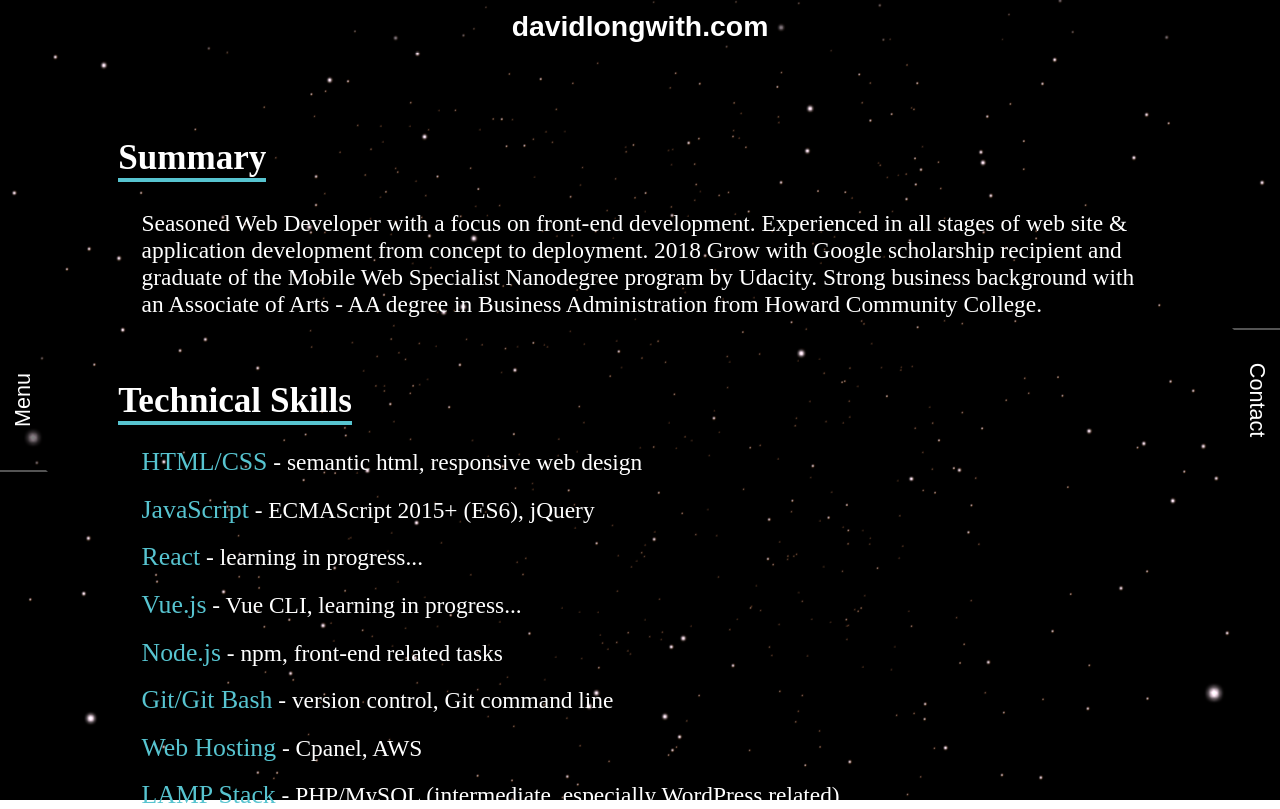
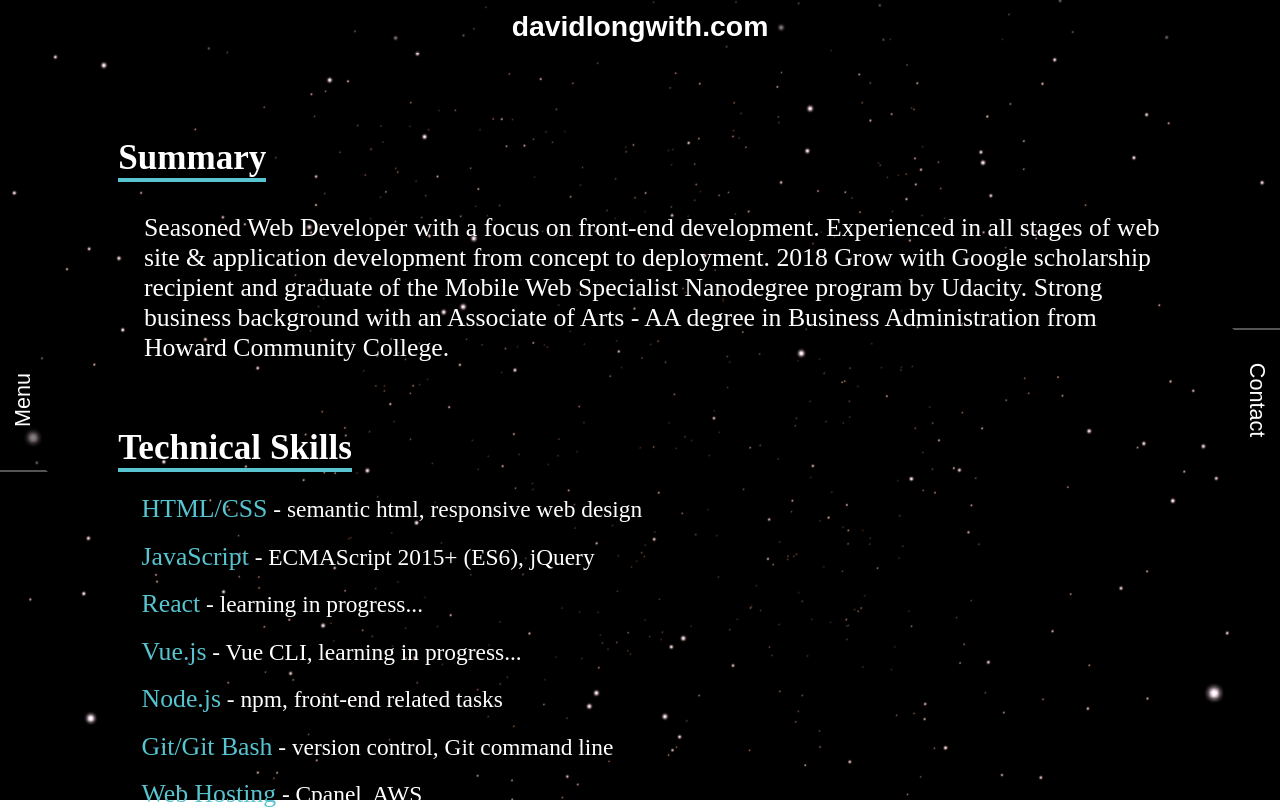
Before and after one commit to davidlongwith/portfolio-mysite-vue, a Vue app: page /about in a window 1280 px wide. Shown: the top 809 px of the page. Built offline with nearby package versions, Linux system fonts and the light colour scheme; a web font is replaced by a local one.

Commit message:
edit summary font size

```diff
--- a/src/views/About.vue
+++ b/src/views/About.vue
@@ -1,7 +1,7 @@
 <template>
   <div class="main-inner">
     <h2>Summary</h2>
-    <div class="content-block">
+    <div id="summary" class="content-block">
       <p>
         Seasoned Web Developer with a focus on front-end development.
         Experienced in all stages of web site &amp; application development from
@@ -139,6 +139,10 @@ li {
   font-size: 1.1em;
 }
 
+#summary {
+  font-size: 1.1em;
+}
+
 #resume {
   height: 100px;
 }
```
